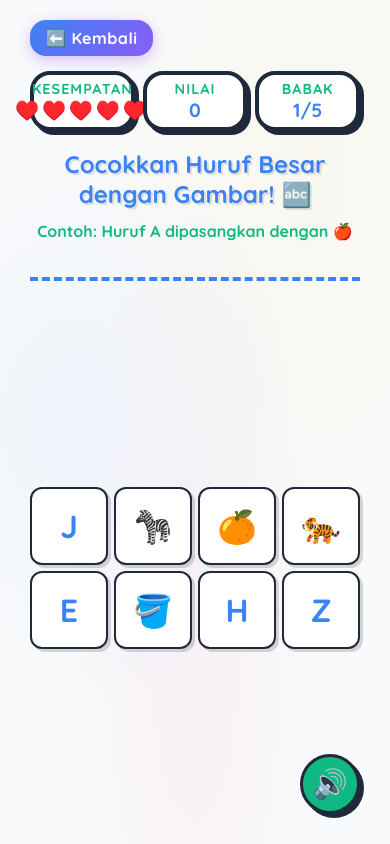
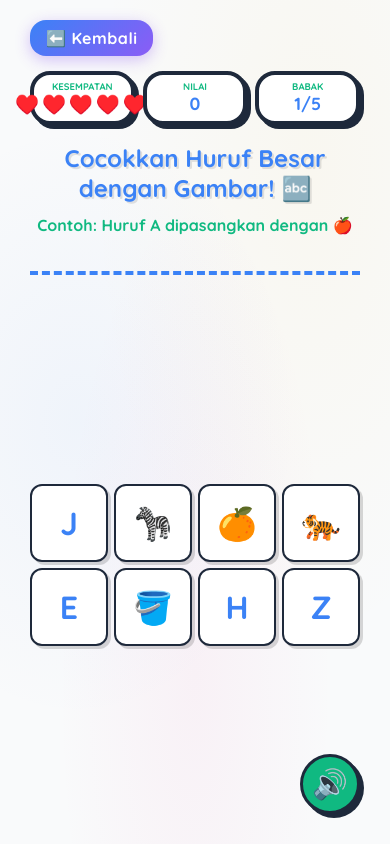
Before and after one commit to despisatria/ceria-belajar, a React (Vite) app: page /alfabet/cocokkan in a window 390 px wide. Built offline with nearby package versions, Linux system fonts and the light colour scheme.

Commit message:
fix: add global-stat-label override to fix KESEMPATAN text overflow on all game headers

```diff
--- a/src/components/GameHeader.tsx
+++ b/src/components/GameHeader.tsx
@@ -59,15 +59,15 @@ const GameHeader: React.FC<GameHeaderProps> = ({
                 </Link>
                 <div className={`global-stats-panel ${styles.statsPanel || ''}`}>
                     <div className={`global-stat-box ${styles.statBox || ''}`}>
-                        <span className={styles.statLabel}>Kesempatan</span>
+                        <span className={`global-stat-label ${styles.statLabel}`}>Kesempatan</span>
                         <LivesDisplay lives={lives} />
                     </div>
                     <div className={`global-stat-box ${styles.statBox || ''}`}>
-                        <span className={styles.statLabel}>Nilai</span>
+                        <span className={`global-stat-label ${styles.statLabel}`}>Nilai</span>
                         <span className={`global-stat-value ${styles.statValue || ''}`} style={{ color: themeColor }}>{score}</span>
                     </div>
                     <div className={`global-stat-box ${styles.statBox || ''}`}>
-                        <span className={styles.statLabel}>{roundLabel}</span>
+                        <span className={`global-stat-label ${styles.statLabel}`}>{roundLabel}</span>
                         <span className={`global-stat-value ${styles.statValue || ''}`} style={{ color: themeColor }}>
                             {Math.min(round, totalRounds)}/{totalRounds}
                         </span>
--- a/src/index.css
+++ b/src/index.css
@@ -233,12 +233,16 @@ h6 {
   .global-stat-box {
     min-width: 0 !important;
     flex: 1 1 0 !important;
-    padding: 5px 8px !important;
-    font-size: 0.75rem !important;
+    padding: 5px 6px !important;
+  }
+
+  .global-stat-label {
+    font-size: 0.6rem !important;
+    letter-spacing: 0px !important;
   }
 
   .global-stat-value {
-    font-size: 1.2rem !important;
+    font-size: 1.1rem !important;
   }
 
   /* Global Math Quiz Responsive Overrides */
--- a/src/pages/Mencocokkan/GambarSama.module.css
+++ b/src/pages/Mencocokkan/GambarSama.module.css
@@ -328,12 +328,16 @@
     .statBox {
         min-width: 0;
         flex: 1 1 0;
-        padding: 5px 8px;
-        font-size: 0.75rem;
+        padding: 5px 6px;
+    }
+
+    .statLabel {
+        font-size: 0.6rem;
+        letter-spacing: 0px;
     }
 
     .statValue {
-        font-size: 1.2rem;
+        font-size: 1.1rem;
     }
 
     .gameOverPanel,
```
